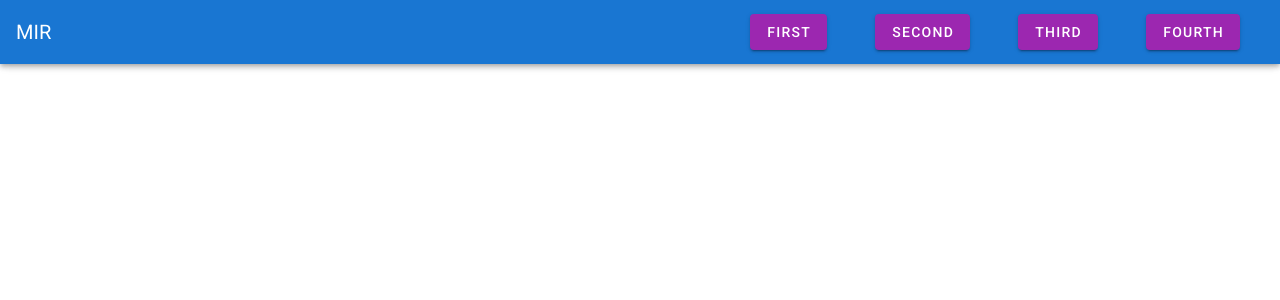
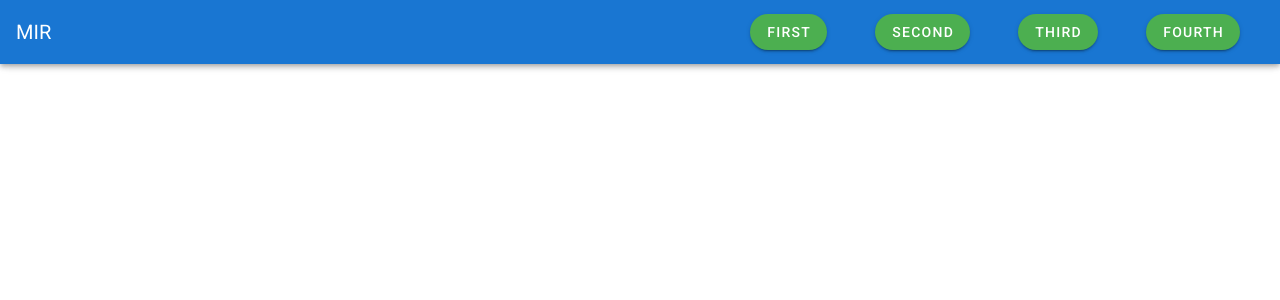
Before and after one commit to ShAlireza/MIR-Project-Front, a Vue app: page / in a window 1280 px wide. Shown: the top 300 px of the page. Built offline with nearby package versions, Linux system fonts and the light colour scheme.

Commit message:
style of toolbar changed

```diff
--- a/src/App.vue
+++ b/src/App.vue
@@ -7,16 +7,16 @@
     >
     <v-toolbar-title class="">MIR</v-toolbar-title>
     <v-spacer></v-spacer>
-    <v-btn class="mx-6" color=purple to='/1' activeClass="blue">
+    <v-btn class="mx-6" color=green rounded to='/1' activeClass="orange">
       first
     </v-btn>
-    <v-btn class="mx-6" color=purple to='/2' activeClass="blue">
+    <v-btn class="mx-6" color=green rounded to='/2' activeClass="orange">
       second
     </v-btn>
-    <v-btn class="mx-6" color=purple to='/3' activeClass="blue">
+    <v-btn class="mx-6" color=green rounded to='/3' activeClass="orange">
       third
     </v-btn>
-    <v-btn class="mx-6" color=purple to='/4' activeClass="blue">
+    <v-btn class="mx-6" color=green rounded to='/4' activeClass="orange">
       fourth
     </v-btn>
     </v-app-bar>
```
